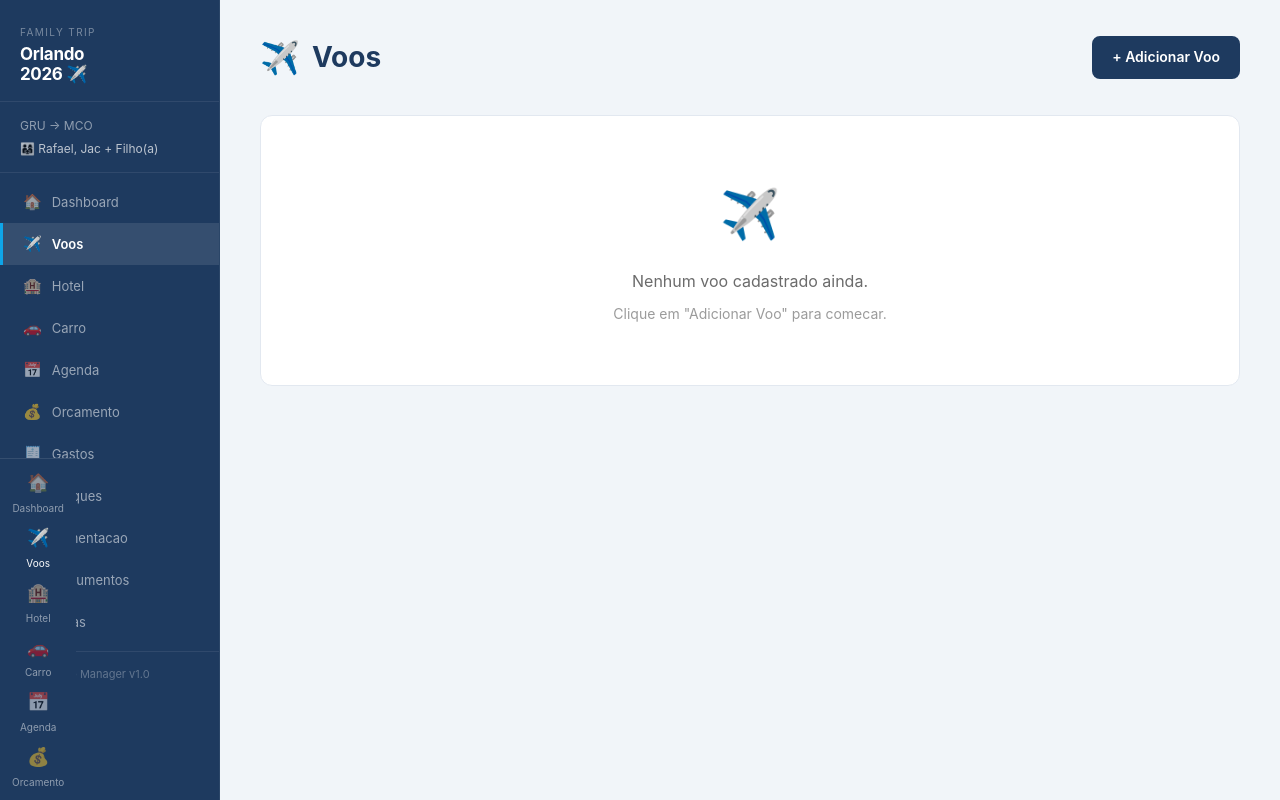
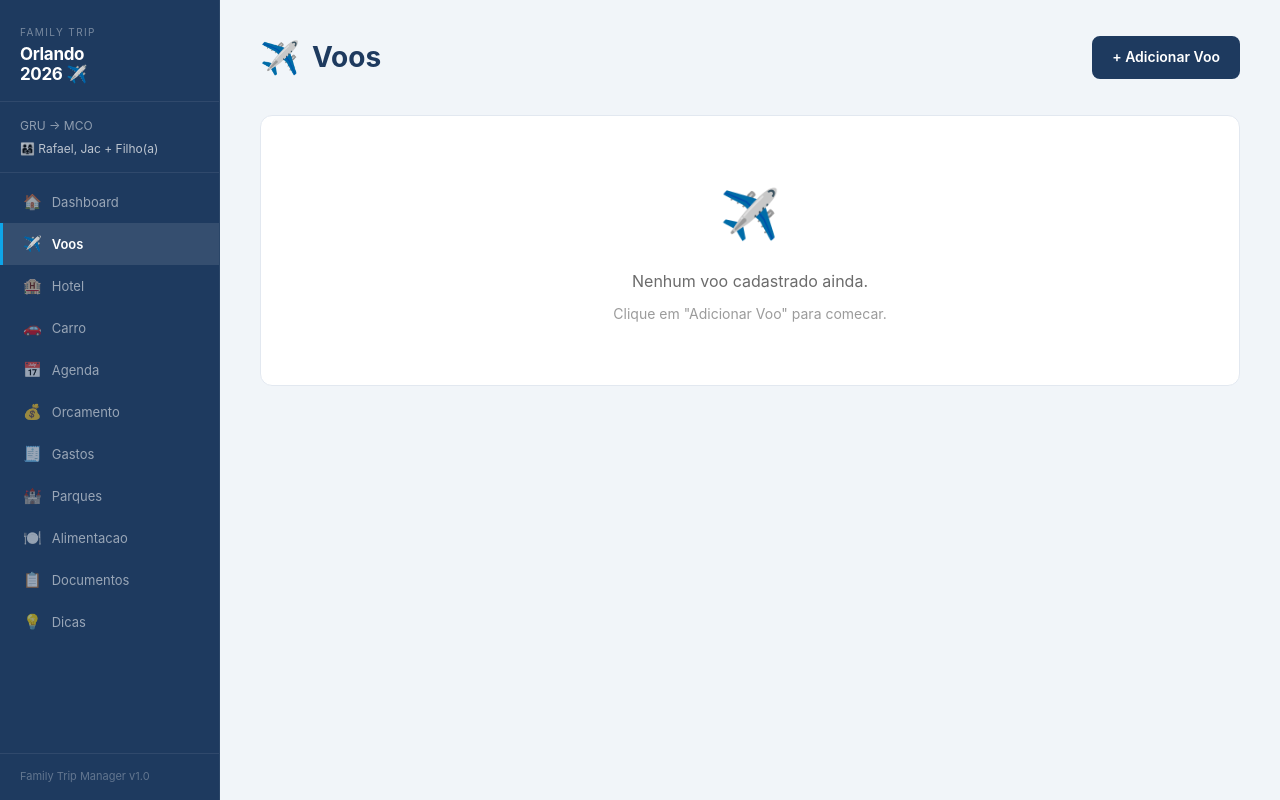
Before and after one commit to rafhmansano/product_sense, a Next.js app: page /voos in a window 1280 px wide. Built offline with nearby package versions, Linux system fonts and the light colour scheme.

Commit message:
fix: add default display properties for navigation components

```diff
--- a/app/globals.css
+++ b/app/globals.css
@@ -195,6 +195,17 @@ textarea, input, select {
   letter-spacing: 0.05em;
 }
 
+/* Default display settings */
+.desktop-sidebar {
+  display: flex;
+  flex-direction: column;
+}
+
+.mobile-nav {
+  display: none;
+}
+
+
 /* Desktop layout */
 .main-content {
   margin-left: 220px;
```
